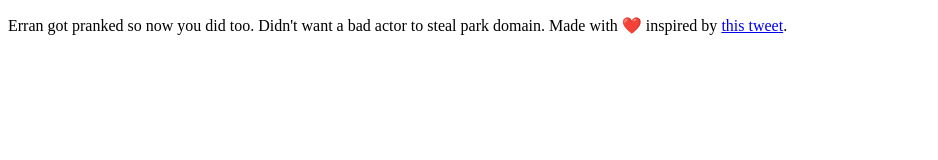
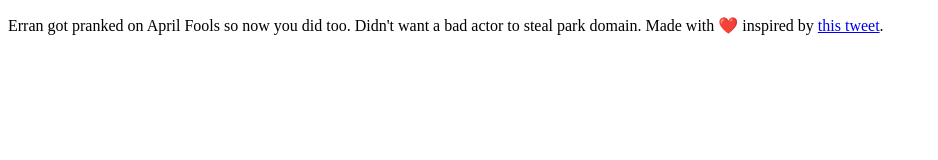
Before and after one commit to erran/frontfunction.xyz, a plain HTML site: page index.html in a window 1280 px wide. Shown: the whole page, without its empty margins (0-938 px from the left). Drawn offline with Linux system fonts and the light colour scheme.

Commit message:
Update index.html

```diff
--- a/index.html
+++ b/index.html
@@ -4,6 +4,6 @@
     <meta http-equiv="refresh" content="7; url='https://twitter.com/laurence_antony/status/1509867159316582415'" />
   </head>
   <body>
-    <p>Erran got pranked so now you did too. Didn't want a bad actor to steal park domain. Made with ❤️ inspired by <a href="https://twitter.com/laurence_antony/status/1509867159316582415">this tweet</a>.</p>
+    <p>Erran got pranked on April Fools so now you did too. Didn't want a bad actor to steal park domain. Made with ❤️ inspired by <a href="https://twitter.com/laurence_antony/status/1509867159316582415">this tweet</a>.</p>
   </body>
 </html>
```
